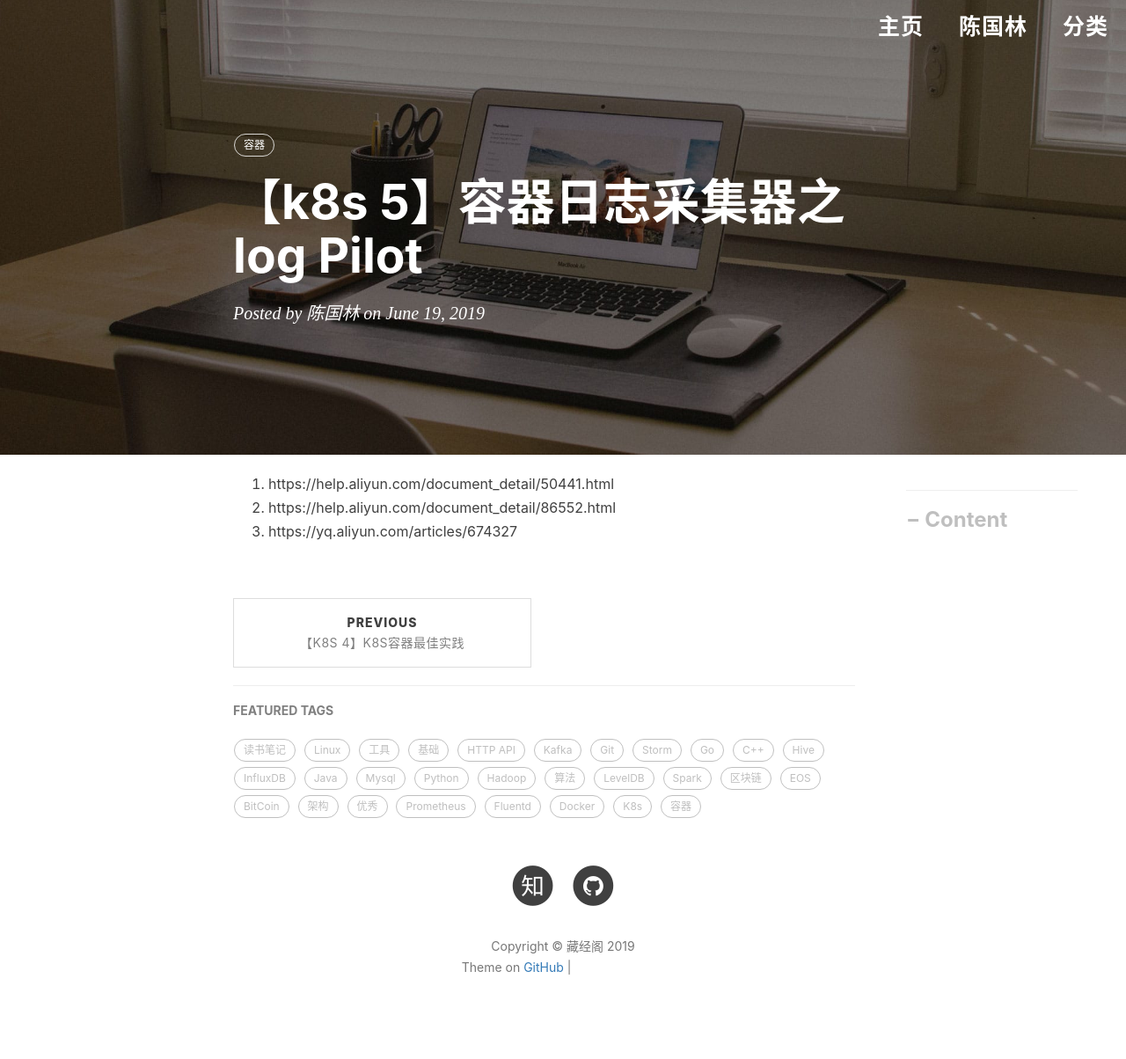
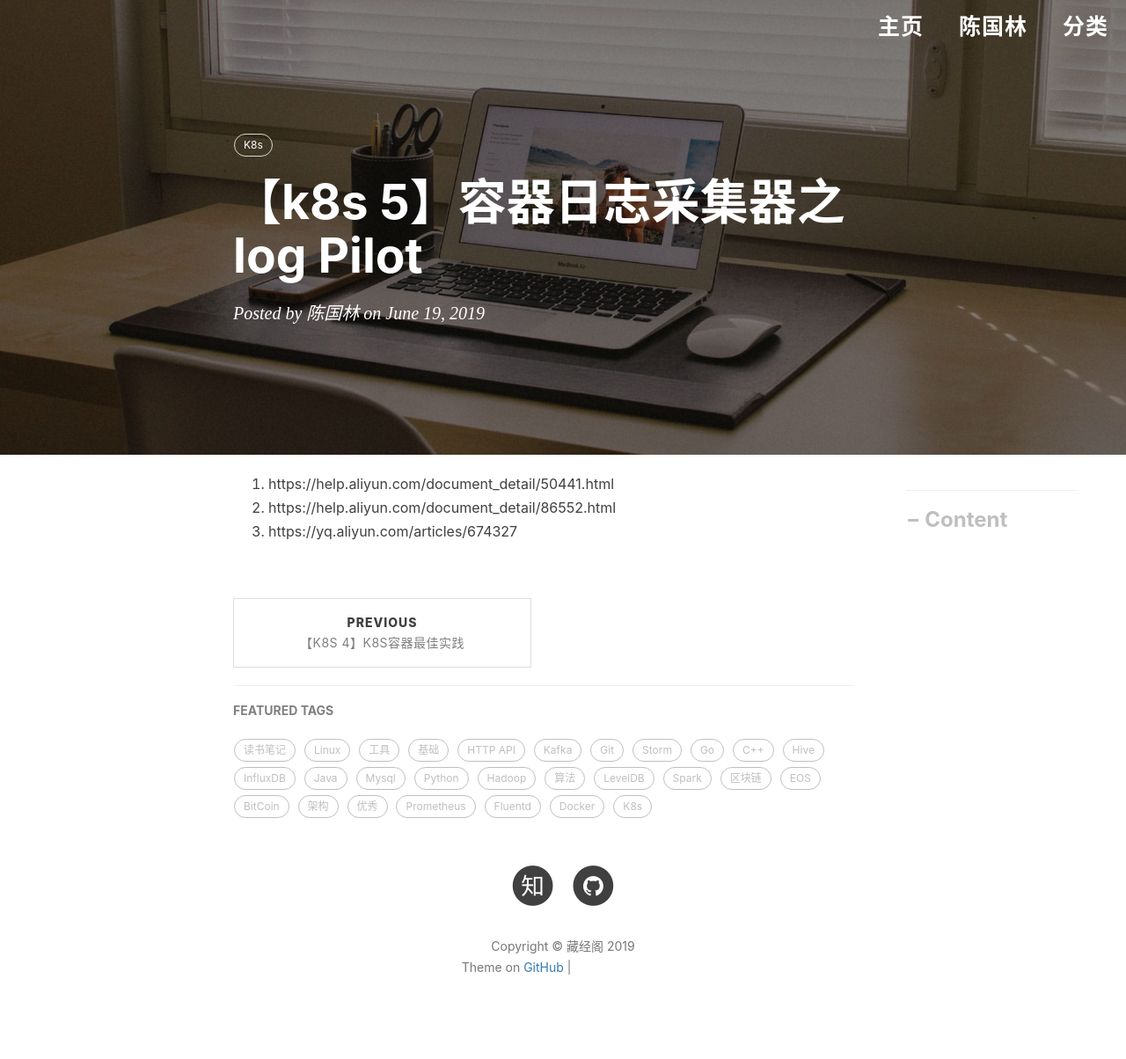
Before and after one commit to engru/chenguolin.github.io, a Jekyll site: the page built from _posts/2019-06-19-【k8s-5】容器日志采集器之log-pilot.md, in a window 1280 px wide. Shown: the whole page at 88% size. Built offline with Jekyll 4.4.1, drawn with Linux system fonts in a browser that asks for light colours; nearby versions of some CDN libraries; comment, search, counter and statistics services are not loaded; grey boxes are pictures that could not be loaded.

Commit message:
Update 2019-06-19-【k8s-5】容器日志采集器之log-pilot.md

```diff
--- a/_posts/2019-06-19-【k8s-5】容器日志采集器之log-pilot.md
+++ b/_posts/2019-06-19-【k8s-5】容器日志采集器之log-pilot.md
@@ -3,7 +3,7 @@ layout:  post  # 使用的布局（不需要改）
 catalog: true  # 是否归档
 author: 陈国林 # 作者
 tags:          #标签
-    - 容器
+    - K8s
 ---
 
 1. https://help.aliyun.com/document_detail/50441.html
```
